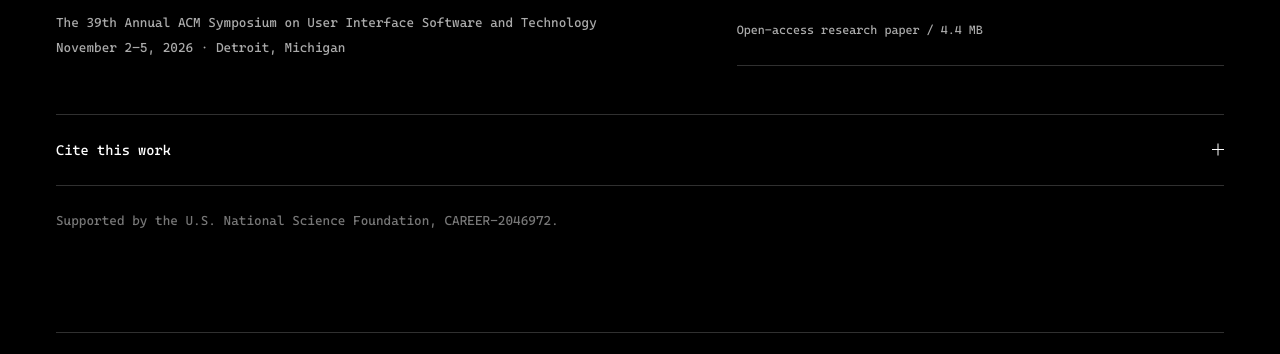
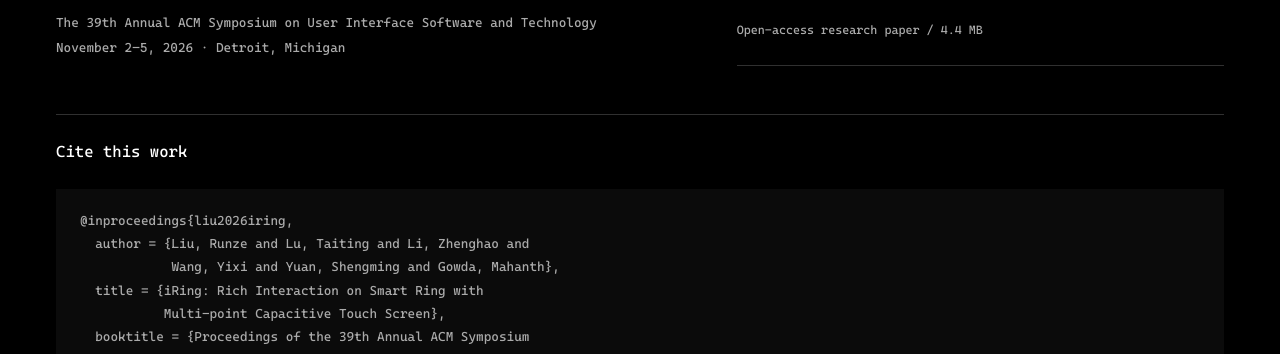
Before and after one commit to KnightR77/iRing_site, a plain HTML site: page index.html in a window 1280 px wide. Shown: the part 7667-8021 px from the top of the page. Drawn offline with Linux system fonts and the light colour scheme.

Commit message:
Keep citation permanently expanded

```diff
--- a/index.html
+++ b/index.html
@@ -429,7 +429,7 @@
         <div><p class="eyebrow">The paper</p><h2 id="paper-title">iRing: Rich Interaction on Smart Ring with Multi-point Capacitive Touch Screen</h2><p class="publication-authors">Runze Liu*, Taiting Lu*, Zhenghao Li, Yixi Wang, Shengming Yuan, and Mahanth Gowda</p><p class="publication-venue">The 39th Annual ACM Symposium on User Interface Software and Technology<br>November 2–5, 2026 · Detroit, Michigan</p></div>
         <div class="resource-links"><a href="https://doi.org/10.1145/3830398.3830549"><span>Read the paper<small>ACM / DOI: 10.1145/3830398.3830549</small></span><span aria-hidden="true">↗</span></a><a href="https://github.com/OmniLab-Dev/iRing_opensource"><span>GitHub<small>GitHub / OmniLab-Dev/iRing_opensource</small></span><span aria-hidden="true">↗</span></a><a href="3830398.3830549.pdf"><span>Full-text PDF<small>Open-access research paper / 4.4 MB</small></span></a></div>
       </div>
-      <details class="citation"><summary>Cite this work <span class="expand-icon" aria-hidden="true"></span></summary><pre><code>@inproceedings{liu2026iring,
+      <div class="citation" aria-labelledby="citation-title"><h3 id="citation-title">Cite this work</h3><pre><code>@inproceedings{liu2026iring,
   author = {Liu, Runze and Lu, Taiting and Li, Zhenghao and
             Wang, Yixi and Yuan, Shengming and Gowda, Mahanth},
   title = {iRing: Rich Interaction on Smart Ring with
@@ -440,7 +440,7 @@
   year = {2026},
   publisher = {Association for Computing Machinery},
   doi = {10.1145/3830398.3830549}
-}</code></pre></details>
+}</code></pre></div>
       <p class="acknowledgment">Supported by the U.S. National Science Foundation, CAREER-2046972.</p>
     </section>
   </main>
--- a/style.css
+++ b/style.css
@@ -91,7 +91,7 @@ video{width:100%;display:block;aspect-ratio:16/9;background:#101010;border:1px s
 .applications{padding-top:0}.application-grid{display:grid;grid-template-columns:1fr 1fr;gap:48px 32px}.application-image{overflow:hidden;background:#111}.application-image img{width:100%;aspect-ratio:16/9;object-fit:cover;transition:transform .35s,filter .35s;filter:grayscale(1)}.application-grid article:hover img{transform:scale(1.025);filter:grayscale(0)}.application-heading{margin-top:20px}.application-heading>span{text-transform:uppercase;color:#aaa;font-size:12px;letter-spacing:.08em}.application-heading h3{font-weight:400;font-size:20px;letter-spacing:-.035em;margin-top:6px}.application-grid article>p{font-size:16px;line-height:1.9;color:#aaa;max-width:480px;margin-top:10px}.application-footnote{font-size:13px;color:#aaa;margin-top:40px;border-top:1px solid var(--line);padding-top:20px}
 .evaluation{padding-top:0}.results{display:grid;grid-template-columns:repeat(3,1fr);border-block:1px solid var(--line);padding:36px 0}.results>div{padding-inline:32px;border-left:1px solid var(--line)}.results>div:first-child{padding-left:0;border-left:0}.results dd{font-size:clamp(40px,5.8vw,76px);letter-spacing:-.07em;font-weight:300;line-height:1.1;margin-bottom:22px}.results dd span{font-size:.5em}.results dt{font-size:16px}.results p{color:#aaa;font-size:13px;margin-top:7px}.study-note{color:#aaa;font-size:16px;max-width:880px;line-height:1.9;margin-top:24px}
 .publication{padding-top:0}.publication-layout{display:grid;grid-template-columns:1.2fr 1fr;gap:96px;margin-top:48px}.publication h2{font-size:27px;line-height:1.5;margin-top:18px;letter-spacing:-.04em}.publication-authors{font-size:14px;color:#aaa;line-height:1.9;margin-top:24px}.publication-venue{font-size:13px;color:#aaa;margin-top:20px;line-height:1.9}.resource-links{align-self:center}.resource-links>a{display:flex;align-items:center;justify-content:space-between;border-top:1px solid var(--line);padding:23px 0;gap:16px;font-size:13px;transition:padding .2s}.resource-links>a:last-child{border-bottom:1px solid var(--line)}.resource-links>a:hover{padding-inline:10px;text-decoration:none}.resource-links small{display:block;font-size:12px;line-height:1.8;color:#aaa;margin-top:8px;overflow-wrap:anywhere}.resource-links>a>span:last-child{font-size:22px}
-.citation{margin-top:48px;border-block:1px solid var(--line)}.citation summary{font-size:14px}.citation pre{overflow-x:auto;padding:20px 24px 28px;background:#0b0b0b;margin:0 0 24px;color:#aaa;font:13px/1.8 'Cascadia Code',monospace}.citation code{font:inherit}.acknowledgment{color:#777;font-size:13px;margin-top:24px}.site-footer{border-top:1px solid var(--line);display:flex;align-items:center;justify-content:space-between;gap:24px;padding-block:30px 40px;color:#aaa;font-size:13px}.site-footer .wordmark{color:#fff;font-size:24px}.site-footer a:last-child{color:#ccc}
+.citation{margin-top:48px;border-block:1px solid var(--line)}.citation h3{font-size:16px;font-weight:400;line-height:1.75;padding-block:23px}.citation pre{overflow-x:auto;padding:20px 24px 28px;background:#0b0b0b;margin:0 0 24px;color:#aaa;font:13px/1.8 'Cascadia Code',monospace}.citation code{font:inherit}.acknowledgment{color:#777;font-size:13px;margin-top:24px}.site-footer{border-top:1px solid var(--line);display:flex;align-items:center;justify-content:space-between;gap:24px;padding-block:30px 40px;color:#aaa;font-size:13px}.site-footer .wordmark{color:#fff;font-size:24px}.site-footer a:last-child{color:#ccc}
 .sr-only,.skip-link:not(:focus){position:absolute;width:1px;height:1px;padding:0;margin:-1px;overflow:hidden;clip:rect(0,0,0,0);white-space:nowrap;border:0}.skip-link:focus{position:fixed;z-index:99;top:12px;left:12px;padding:12px 20px;background:#fff;color:#000}
 .hardware-details article>p a{text-decoration:underline;text-underline-offset:4px}
 @media(min-width:1600px){.hero{min-height:760px}.hero-figure img{max-height:620px}.site-header{padding-inline:max(56px,calc((100vw - 1280px)/2))}}
```
